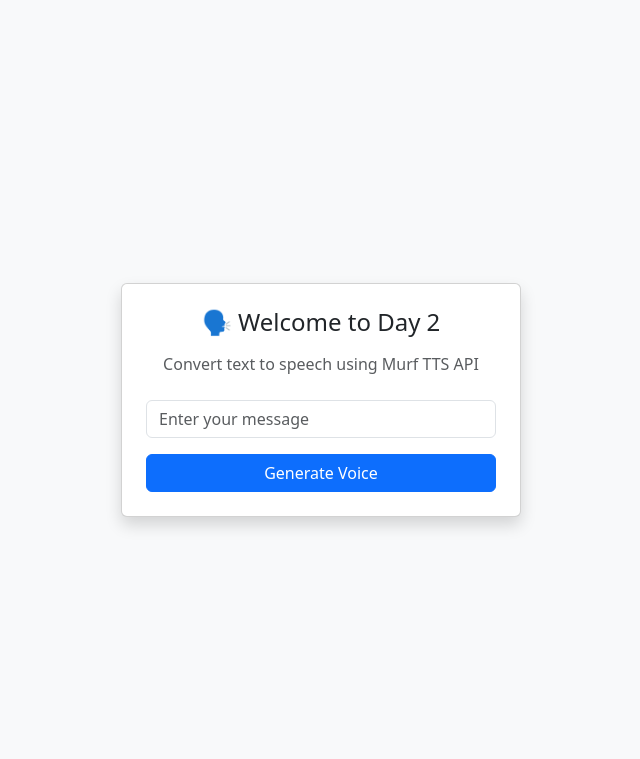
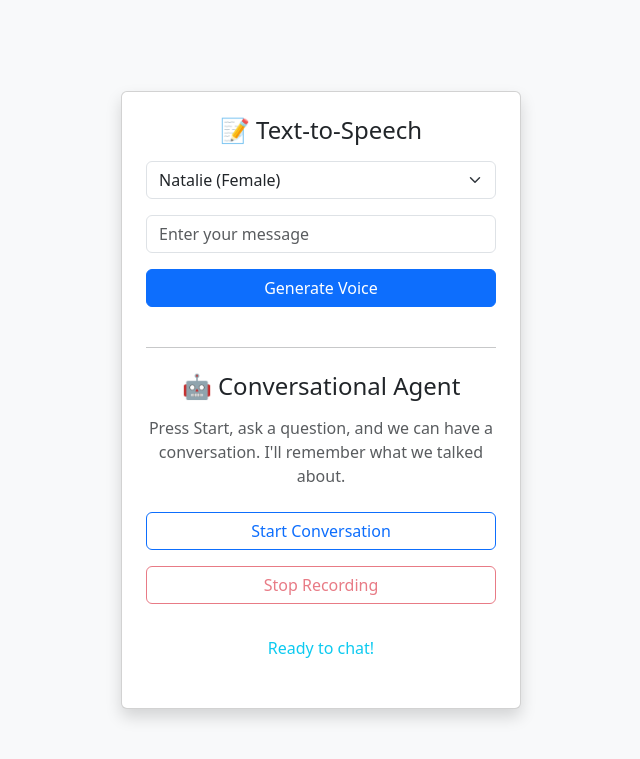
Before and after one commit to aayushi262004/murphii, a FastAPI app: page / in a window 1280 px wide. Shown: the top 759 px of the page, without its empty margins (319-959 px from the left). Run offline with FastAPI, Linux system fonts and the light colour scheme; data that the repository does not hold is empty.

Commit message:
till day10

```diff
--- a/day01/main.py
+++ b/day01/main.py
@@ -1,90 +1,139 @@
-from fastapi import FastAPI, Form, Request
+# main.py
+
+from fastapi import FastAPI, Form, Request, UploadFile, File,Path
 from fastapi.responses import JSONResponse
 from fastapi.staticfiles import StaticFiles
 from fastapi.templating import Jinja2Templates
 from dotenv import load_dotenv
 import requests
 import os
+import assemblyai as aai
+import google.generativeai as genai
+from typing import Dict, List, Any
 
+# Load environment variables from .env
 load_dotenv()
 
 app = FastAPI()
 
+# Mount static for CSS/JS and templates for HTML
 app.mount("/static", StaticFiles(directory="static"), name="static")
 templates = Jinja2Templates(directory="templates")
 
+# Load API Keys from environment variables
 MURF_API_KEY = os.getenv("MURF_API_KEY")
+ASSEMBLYAI_API_KEY = os.getenv("ASSEMBLYAI_API_KEY")
+GEMINI_API_KEY = os.getenv("GEMINI_API_KEY")
+
+# --- Configure APIs ---
+if ASSEMBLYAI_API_KEY:
+    aai.settings.api_key = ASSEMBLYAI_API_KEY
+else:
+    print("Warning: ASSEMBLYAI_API_KEY not found in .env file.")
+
+if GEMINI_API_KEY:
+    genai.configure(api_key=GEMINI_API_KEY)
+else:
+    print("Warning: GEMINI_API_KEY not found in .env file.")
+
+chat_histories: Dict[str, List[Dict[str,Any]]] = {}
 
 
 @app.get("/")
 async def home(request: Request):
-  return templates.TemplateResponse("index.html", {"request": request})
+    return templates.TemplateResponse("index.html", {"request": request})
+
+@app.post("/agent/chat/{session_id}")
+async def agent_chat(
+    session_id: str = Path(..., description="The unique ID for the chat session."),
+    audio_file: UploadFile = File(...)
+):
+    """"
+      Handles a turn in the conversation, including history.
+    STT -> Add to History -> LLM -> Add to History -> TTS
+    """
+    if not (GEMINI_API_KEY and ASSEMBLYAI_API_KEY and MURF_API_KEY):
+        return JSONResponse(status_code=500, content={"error": "One or more API keys are not configured."})
+    try:
+        transcriber = aai.Transcriber()
+        transcript = transcriber.transcribe(audio_file.file)
+
+        if transcript.status == aai.TranscriptStatus.error:
+            return JSONResponse(status_code=500,content={"error": "No speech detected in the audio. "})
+
+        user_query_text = transcript.text
+        if not user_query_text:
+            return JSONResponse(status_code=400, content={
+                "error": "No speech detected in the audio. "
+            })
+        session_history = chat_histories.get(session_id, [])
+        model = genai.GenerativeModel('gemini-1.5-flash')
+
+        chat = model.start_chat(history=session_history)
+        response = chat.send_message(user_query_text)
+        llm_response_text = response.text
+
+        chat_histories[session_id] = chat.history
+
+        murf_voice_id = "en-US-natalie"
+        url = "https://api.murf.ai/v1/speech/generate"
+        headers = {"Content-Type": "application/json", "api-key": MURF_API_KEY}
+        payload = {
+            "text": llm_response_text,
+            "voiceId": murf_voice_id,
+            "format": "MP3",
+            "volume": "100%"
+        }
+
+        murf_response = requests.post(url, json=payload, headers=headers)
+        murf_response.raise_for_status()
+        response_data = murf_response.json()
+        audio_url = response_data.get("audioFile")
+
+        if audio_url:
+            return JSONResponse(content={"audio_url": audio_url})
+        else:
+            return JSONResponse(status_code=500, content={"error": "Murf API did not return an audio file."})
+
+    except Exception as e:
+        print(f"An error occurred: {e}")
+        return JSONResponse(status_code=500, content={"error": f"An unexpected error occurred: {str(e)}"})
 
 @app.post("/tts")
-async def tts(text: str = Form(...)):
+async def tts(text: str = Form(...), voiceId: str = Form("en-US-natalie")):
+    if not MURF_API_KEY:
+        return JSONResponse(status_code=500, content={"error": "API key not configured."})
+    url = "https://api.murf.ai/v1/speech/generate"
+    headers = {"Accept": "application/json", "Content-Type": "application/json", "api-key": MURF_API_KEY}
+    payload = {
+        "text": text,
+        "voiceId": voiceId,
+        "format": "MP3",
+        "sampleRate": 24000,
+        "volume": "100%"  # Set volume to maximum
+    }
+    try:
+        response = requests.post(url, json=payload, headers=headers)
+        response.raise_for_status()
+        response_data = response.json()
+        audio_url = response_data.get("audioFile")
+        if audio_url:
+            return JSONResponse(content={"audio_url": audio_url})
+        else:
+            return JSONResponse(status_code=500, content={"error": "No audio URL in the API response.", "response": response_data})
+    except requests.exceptions.RequestException as e:
+        return JSONResponse(status_code=500, content={"error": f"TTS generation failed: {e}"})
 
-  if not MURF_API_KEY:
-    return JSONResponse(status_code=500, content={"error": "API key not configured."})
 
-  url = "https://api.murf.ai/v1/speech/generate"
-
-  headers = {
-    "Accept": "application/json",
-    "Content-Type": "application/json",
-    "api-key": MURF_API_KEY
-
-  }
-
-  payload = {
-    "text": text,
-    "voiceId": "en-US-natalie",  # Use a valid Murf voice ID
-    "format": "MP3",  # Specify audio format
-    "sampleRate": 24000,  # Sample rate
-    "channelType": "STEREO"  # Channel type
-  }
-
-  try:
-     response = requests.post(url,json=payload, headers=headers)
-     print(f"Response Status: {response.status_code}")
-     print(f"Response Headers: {response.headers}")
-     print(f"Response Text: {response.text}")
-
-     if response.status_code ==200:
-       response_data = response.json()
-       audio_url = response_data.get("audioFile") or response_data.get("audio_url") or response_data("url")
-
-       if audio_url:
-         return JSONResponse(content={"audio_url": audio_url})
-       else:
-         return JSONResponse(status_code=500, content={
-            "error": "TTS failed",
-            "details": response.text,
-            "status_code": response.status_code
-         })
-  except Exception as e:
-     print(f"Exception occurred: {str(e)}")
-     return JSONResponse(status_code=500, content={"error": "Server error", "details": str(e)})
-
-# Optional: Add endpoint to get available voices
 @app.get("/voices")
 async def get_voices():
     if not MURF_API_KEY:
         return JSONResponse(status_code=500, content={"error": "API key not configured."})
-
     url = "https://api.murf.ai/v1/speech/voices"
-    headers = {
-        "Accept": "application/json",
-        "api-key": MURF_API_KEY
-    }
-
+    headers = {"Accept": "application/json", "api-key": MURF_API_KEY}
     try:
         response = requests.get(url, headers=headers)
-        if response.status_code == 200:
-            return JSONResponse(content=response.json())
-        else:
-            return JSONResponse(status_code=500, content={
-                "error": "Failed to fetch voices",
-                "details": response.text
-            })
-    except Exception as e:
-        return JSONResponse(status_code=500, content={"error": "Server error", "details": str(e)})
+        response.raise_for_status()
+        return JSONResponse(content=response.json())
+    except requests.exceptions.RequestException as e:
+        return JSONResponse(status_code=500, content={"error": f"Failed to fetch voices: {e}"})
--- a/day01/static/script.js
+++ b/day01/static/script.js
@@ -1,26 +1,175 @@
+// static/script.js
+
+const fallbackVoices = [
+  { name: "Natalie", gender: "Female", voiceId: "en-US-natalie" },
+  { name: "Aria", gender: "Female", voiceId: "en-US-aria" },
+  { name: "Guy", gender: "Male", voiceId: "en-US-guy" },
+  { name: "Davis", gender: "Male", voiceId: "en-US-davis" },
+  { name: "Sara", gender: "Female", voiceId: "en-US-sara" },
+];
+
+function populateVoiceSelector(voices) {
+  const voiceSelector = document.getElementById("voiceSelector");
+  voiceSelector.innerHTML = "";
+  voices.forEach((v) => {
+    voiceSelector.add(new Option(`${v.name} (${v.gender})`, v.voiceId));
+  });
+}
+
 async function generateTTS() {
-  const text = document.getElementById('textInput').value;
+  const text = document.getElementById("textInput").value;
+  const voiceId = document.getElementById("voiceSelector").value;
+  const button = document.getElementById("generateBtn");
+  const statusDisplay = document.getElementById("statusDisplay");
+  const audioPlayer = document.getElementById("audioPlayer");
+
+  statusDisplay.textContent = "";
+  audioPlayer.hidden = true;
+  button.disabled = true;
+  button.textContent = "Generating...";
 
   const formData = new FormData();
-  formData.append('text', text);
+  formData.append("text", text);
+  formData.append("voiceId", voiceId);
 
-  const response = await fetch('/tts', {
-    method: 'POST',
-    body: formData
+  try {
+    const response = await fetch("/tts", { method: "POST", body: formData });
+    const data = await response.json();
 
+    if (response.ok && data.audio_url) {
+      audioPlayer.src = data.audio_url;
+      audioPlayer.hidden = false;
+      audioPlayer.play();
+      statusDisplay.textContent = "";
+    } else {
+      statusDisplay.textContent = `Error: ${data.error || "TTS failed."}`;
+    }
+  } catch (err) {
+    statusDisplay.textContent = "An unexpected error occurred.";
+  } finally {
+    button.disabled = false;
+    button.textContent = "Generate Voice";
+  }
+}
+
+document.addEventListener("DOMContentLoaded", async () => {
+  // --- SESSION MANAGEMENT ---
+  const urlParams = new URLSearchParams(window.location.search);
+  let sessionId = urlParams.get('session_id');
+  if (!sessionId) {
+    sessionId = crypto.randomUUID();
+    window.history.replaceState({}, '', `?session_id=${sessionId}`);
+  }
+
+  document.getElementById("generateBtn").addEventListener("click", generateTTS);
+
+  try {
+    const res = await fetch("/voices");
+    if (!res.ok) throw new Error("Failed to fetch voices from API");
+    const data = (await res.json()) || {};
+    const voices = data.voices || [];
+    populateVoiceSelector(voices.length ? voices : fallbackVoices);
+  } catch (e) {
+    console.warn("API call for voices failed. Using fallback list.", e);
+    populateVoiceSelector(fallbackVoices);
+  }
+
+  // --- DAY 10: Conversational Agent Logic ---
+  let mediaRecorder = null;
+  let recordedChunks = [];
+
+  const startBtn = document.getElementById("startBtn");
+  const stopBtn = document.getElementById("stopBtn");
+  const statusDisplay = document.getElementById("statusDisplay");
+  const audioPlayer = document.getElementById("audioPlayer");
+
+  // When the agent's audio finishes playing, automatically start recording.
+  audioPlayer.addEventListener('ended', () => {
+    statusDisplay.textContent = "I'm listening... Click Stop to send.";
+    // Instead of simulating a click, directly call the start recording logic
+    // and manually set the button states for reliability.
+    startRecording();
   });
 
-  const data = await response.json();
+  const startRecording = async () => {
+    if (!navigator.mediaDevices?.getUserMedia) {
+      alert("Audio recording not supported in this browser.");
+      return;
+    }
 
-  if (data.audio_url) {
-    const audioPlayer = document.getElementById('audioPlayer');
-    audioPlayer.src = data.audio_url;
-    audioPlayer.hidden = false;
-    audioPlayer.play();
-  } else {
-    alert('TTS generation failed. ');
-    console.log(data);
-  }
+    startBtn.disabled = true;
+    stopBtn.disabled = false; // Explicitly enable the stop button
+    statusDisplay.textContent = "Recording... Click Stop when you're done.";
+    audioPlayer.hidden = true;
+    recordedChunks = [];
+
+    try {
+      const stream = await navigator.mediaDevices.getUserMedia({ audio: true });
+      mediaRecorder = new MediaRecorder(stream);
+
+      mediaRecorder.ondataavailable = (event) => {
+        if (event.data.size > 0) recordedChunks.push(event.data);
+      };
+
+      mediaRecorder.onstop = handleStopRecording;
+      mediaRecorder.start();
+
+    } catch (err) {
+      console.error("Error accessing mic:", err);
+      alert("Could not access microphone. Please check permissions.");
+      startBtn.disabled = false;
+      stopBtn.disabled = true;
+      statusDisplay.textContent = "Ready to chat!";
+    }
+  };
 
 
-}
+  const handleStopRecording = async () => {
+    const blob = new Blob(recordedChunks, { type: "audio/webm" });
+    const formData = new FormData();
+    formData.append("audio_file", blob, "recording.webm");
+
+    statusDisplay.textContent = "Thinking...";
+    startBtn.disabled = true;
+    stopBtn.disabled = true;
+
+    try {
+      const currentSessionId = new URLSearchParams(window.location.search).get('session_id');
+      if (!currentSessionId) {
+        statusDisplay.textContent = "Error: Session ID is missing.";
+        startBtn.disabled = false;
+        return;
+      }
+
+      const response = await fetch(`/agent/chat/${currentSessionId}`, {
+        method: "POST",
+        body: formData,
+      });
+      const result = await response.json();
+
+      if (response.ok && result.audio_url) {
+        statusDisplay.textContent = "Here is my response:";
+        audioPlayer.src = result.audio_url;
+        audioPlayer.hidden = false;
+        audioPlayer.play();
+        // The 'ended' event on the audio player will now automatically start the next recording.
+      } else {
+        statusDisplay.textContent = `Error: ${result.error || "Failed to get response."}`;
+        startBtn.disabled = false; // Re-enable start on error to allow user to try again.
+      }
+    } catch (error) {
+      console.error("Error with conversational agent:", error);
+      statusDisplay.textContent = "An error occurred. Please try again.";
+      startBtn.disabled = false; // Re-enable start on error.
+    }
+  };
+
+  // The start button now only initiates the very first recording.
+  startBtn.addEventListener("click", startRecording);
+
+  stopBtn.addEventListener("click", () => {
+    if (mediaRecorder && mediaRecorder.state === "recording") {
+      mediaRecorder.stop();
+    }
+  });
+});
--- a/day01/templates/index.html
+++ b/day01/templates/index.html
@@ -2,40 +2,54 @@
 <html lang="en">
 
 <head>
-  <meta charset="UTF-8">
-  <meta name="viewport" content="width=device-width, initial-scale=1.0">
-  <title>Day 2 - Voice Agent Challenge</title>
-
-  <!-- Bootstrap CSS -->
-  <link href="https://cdn.jsdelivr.net/npm/bootstrap@5.3.0/dist/css/bootstrap.min.css" rel="stylesheet">
+  <meta charset="UTF-8" />
+  <meta name="viewport" content="width=device-width, initial-scale=1.0" />
+  <title>Day 10 - Conversational Agent with History</title>
+  <link href="https://cdn.jsdelivr.net/npm/bootstrap@5.3.0/dist/css/bootstrap.min.css" rel="stylesheet" />
 </head>
 
 <body class="bg-light">
+  <div class="container d-flex justify-content-center align-items-center min-vh-100">
+    <div class="card shadow p-4" style="max-width: 400px; width: 100%;">
 
-  <div class="container d-flex justify-content-center align-items-center min-vh-100">
-    <div class="card shadow p-4 text-center" style="max-width: 400px; width: 100%;">
+      <h4 class="mb-3 text-center">📝 Text-to-Speech</h4>
+      <div class="mb-3">
+        <select id="voiceSelector" class="form-select" aria-label="Select Voice">
+          <option>Loading voices...</option>
+        </select>
+      </div>
+      <div class="mb-3">
+        <input type="text" id="textInput" class="form-control" placeholder="Enter your message" />
+      </div>
+      <div class="mb-3">
+        <button id="generateBtn" class="btn btn-primary w-100">Generate Voice</button>
+      </div>
 
-      <h4 class="mb-3">🗣️ Welcome to Day 2</h4>
-      <p class="mb-4 text-muted">Convert text to speech using Murf TTS API</p>
+      <hr class="my-4" />
 
-      <!-- Text input for message -->
-      <input type="text" id="textInput" class="form-control mb-3" placeholder="Enter your message">
+      <h4 class="mb-3 text-center">🤖 Conversational Agent</h4>
+      <p class="mb-4 text-muted text-center">
+        Press Start, ask a question, and we can have a conversation. I'll remember what we talked about.
+      </p>
 
-      <!-- Button triggers TTS -->
-      <button class="btn btn-primary w-100" onclick="generateTTS()">Generate Voice</button>
+      <div class="mb-3">
+        <button id="startBtn" class="btn btn-outline-primary w-100">Start Conversation</button>
+      </div>
+      <div class="mb-3">
+        <button id="stopBtn" class="btn btn-outline-danger w-100" disabled>Stop Recording</button>
+      </div>
 
-      <!-- Audio player -->
-      <audio id="audioPlayer" class="mt-4" controls hidden></audio>
+      <div class="mb-3">
+        <audio id="audioPlayer" class="w-100" controls hidden></audio>
+      </div>
+
+      <div id="statusDisplay" class="text-info mb-4 text-center">Ready to chat!</div>
 
     </div>
   </div>
 
-  <!-- Bootstrap JS -->
   <script src="https://cdn.jsdelivr.net/npm/bootstrap@5.3.0/dist/js/bootstrap.bundle.min.js"></script>
-
-  <!-- Custom JS -->
   <script src="/static/script.js"></script>
-
 </body>
 
 </html>
```
Also changed, not shown: day01/requirements.txt (+7 -26 lines), 1 other file.
